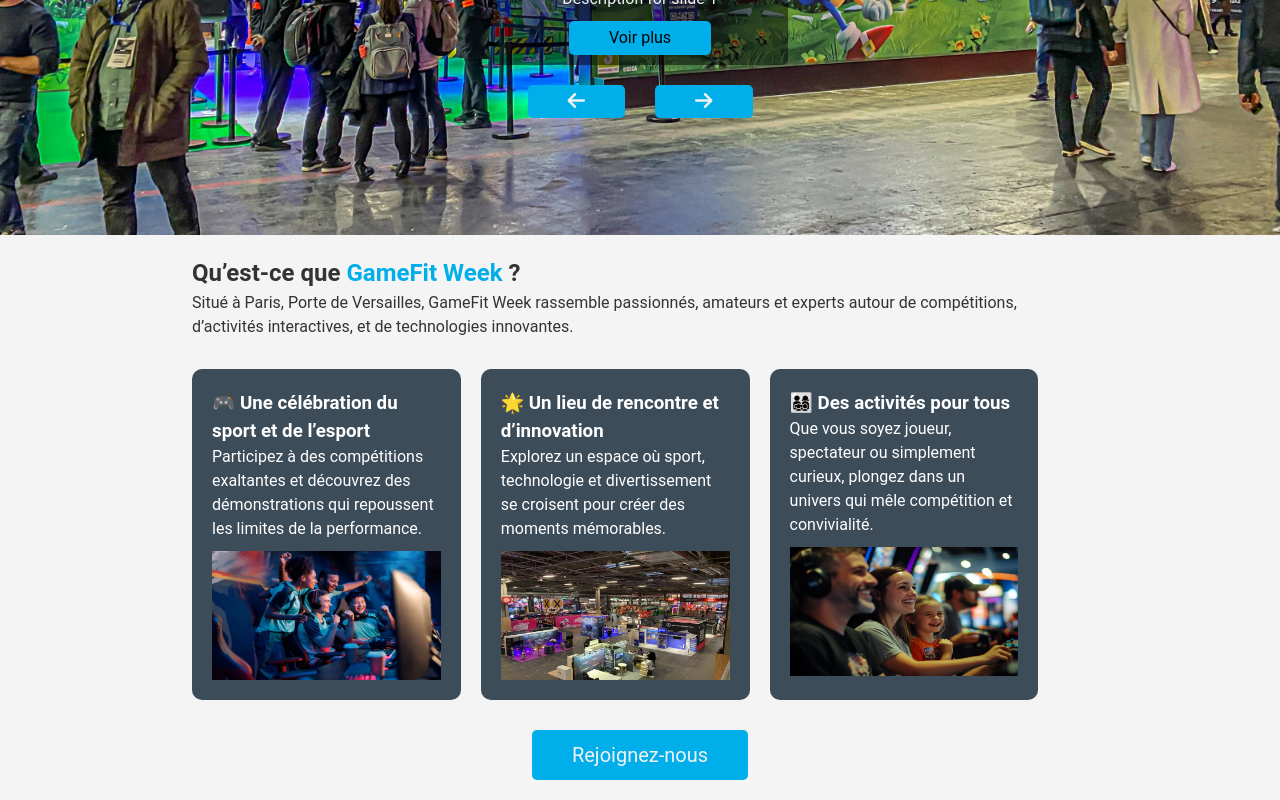
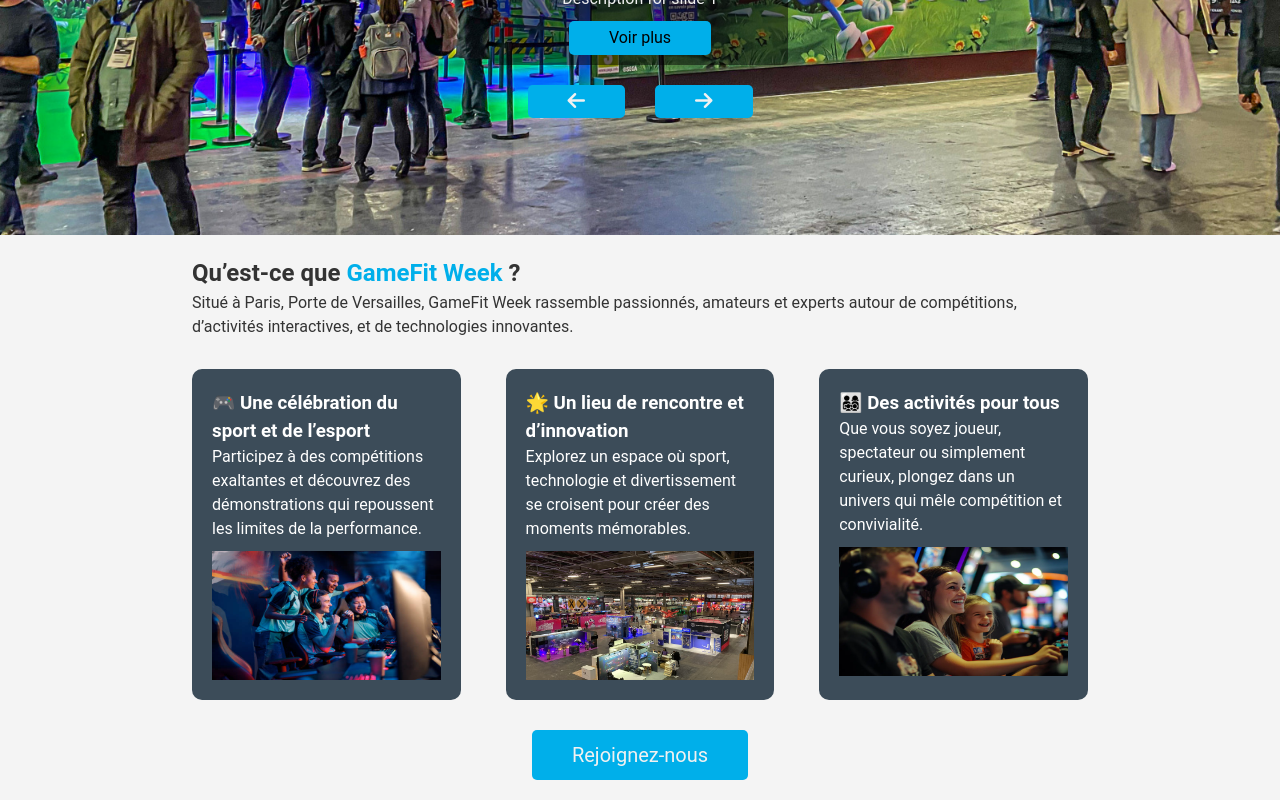
Before and after one commit to BornetFloryan/GameFit-Week, a Vue app: page / in a window 1280 px wide. Shown: the part 537-1337 px from the top of the page. Built offline with nearby package versions, Linux system fonts and the light colour scheme.

Commit message:
correction space-between ContentHome

```diff
--- a/src/components/ContentHome.vue
+++ b/src/components/ContentHome.vue
@@ -69,7 +69,7 @@
 
 .card {
   display: flex;
-  justify-content: space-beetween;
+  justify-content: space-between;
   flex-wrap: wrap;
   gap: 20px;
 }
```
